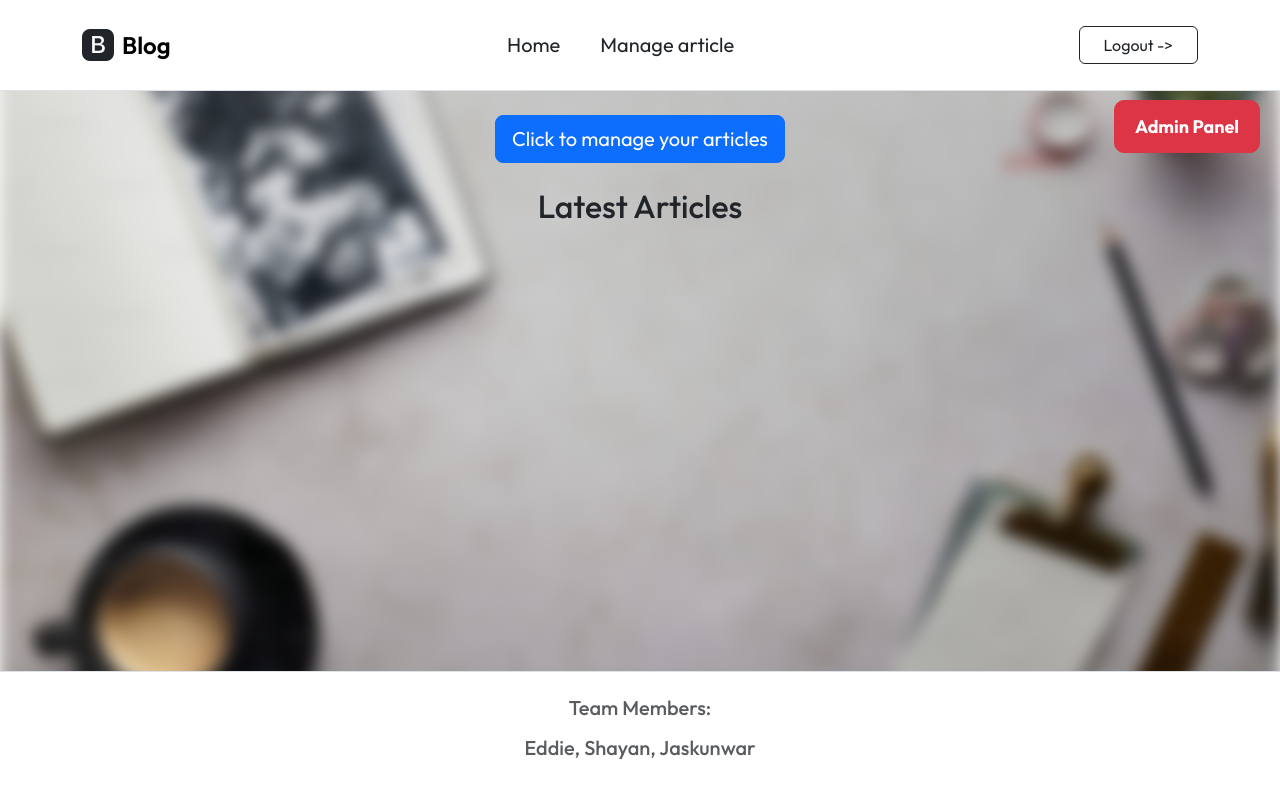
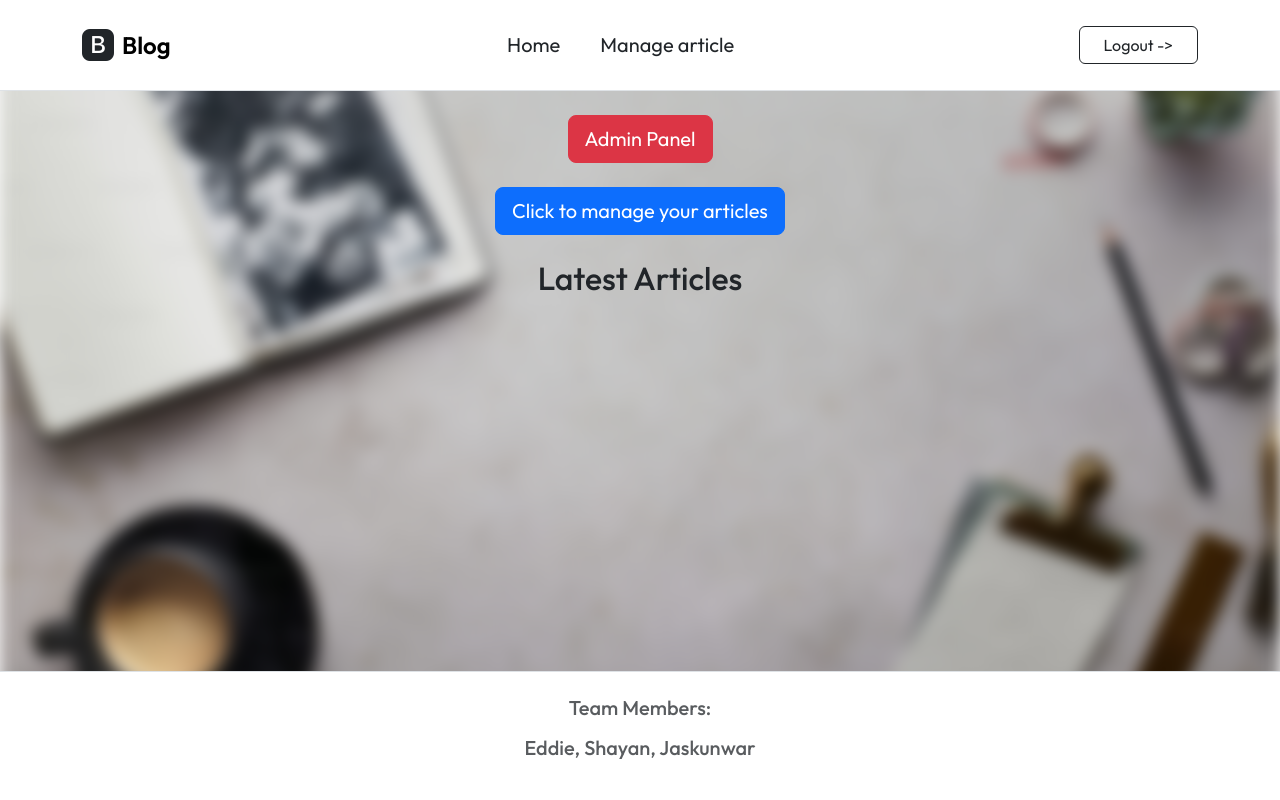
Before and after one commit to shayannikpour/Blog, a PHP site: page /home.php in a window 1280 px wide. Run offline with PHP 8.4, Linux system fonts and the light colour scheme; the visitor is signed in with stand-in values (Sample User, id 1); data comes from the database, SQL or seed files in the repository; both versions use the stored data as it was after the commit.

Commit message:
admin button debug

```diff
--- a/home.php
+++ b/home.php
@@ -25,6 +25,15 @@
 
 <!-- Blurred background -->
 <div class="background-blur"></div>
+
+<!-- Admin Button (Moved to top of page) -->
+<?php if (isset($_SESSION['role']) && $_SESSION['role'] == 'Admin') { ?>
+    <div class="container mt-4">
+        <div class="text-center">
+            <a href="admin.php" class="btn btn-danger btn-lg">Admin Panel</a>
+        </div>
+    </div>
+<?php } ?>
 
 <!-- Write Article Button -->
 <div class="container mt-4">
@@ -81,37 +90,4 @@
     }
 </script>
 
-<!-- Custom CSS for Admin Button -->
-<style>
-    .admin-button {
-        position: fixed;
-        top: 100px;
-        right: 20px;
-        z-index: 1000;
-    }
-
-    .admin-button a {
-        padding: 12px 20px;
-        font-size: 18px;
-        font-weight: bold;
-        border-radius: 10px;
-        transition: all 0.3s ease-in-out;
-    }
-
-    .admin-button a:hover {
-        background-color: #c82333;
-        border-color: #bd2130;
-    }
-</style>
-
-<!-- Admin Button -->
-<?php
-if (isset($_SESSION['role']) && $_SESSION['role'] === 'Admin')
-{
-    echo '<div class="admin-button">
-        <a href="admin.php" class="btn btn-danger">Admin Panel</a>
-    </div>';
-}
-?>
-
 <?php include('./inc/inc_footer.php'); ?>
```
Also changed, not shown: login_process.php (+2 -6 lines), info.db.
